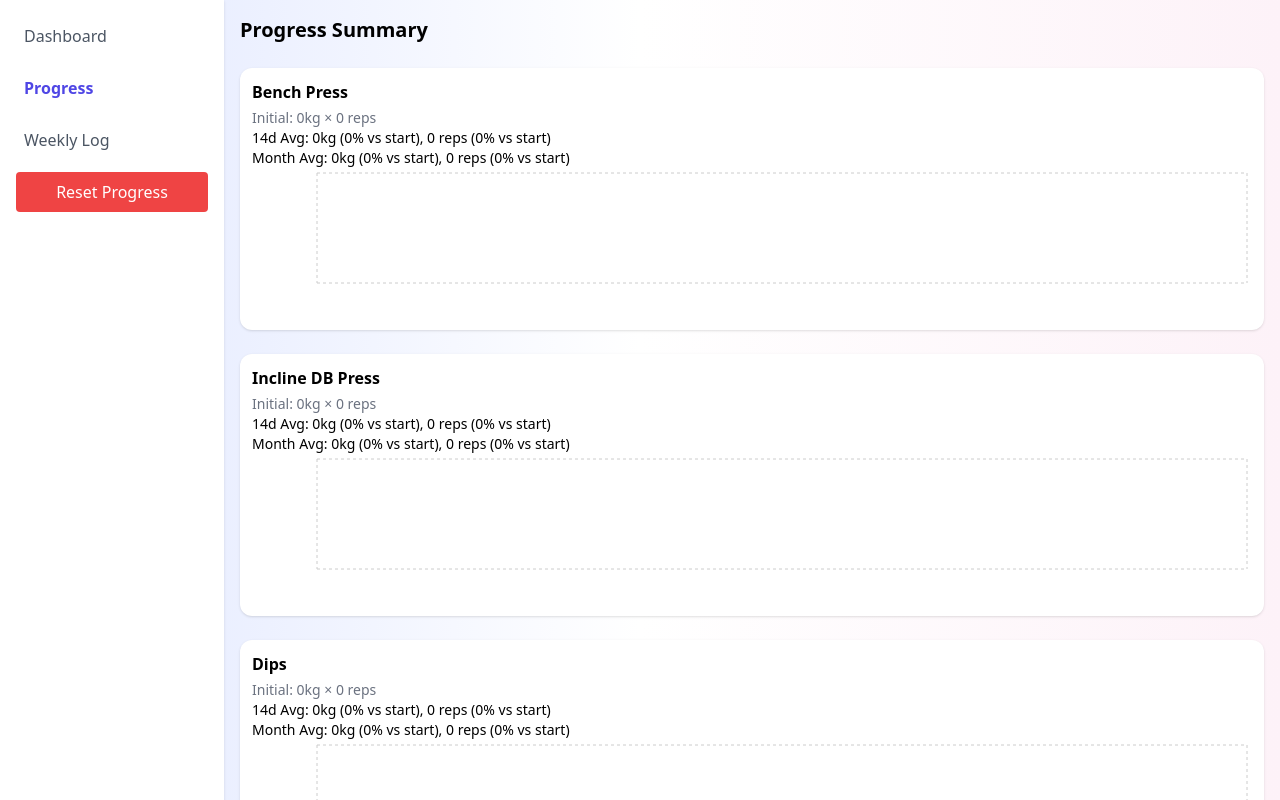
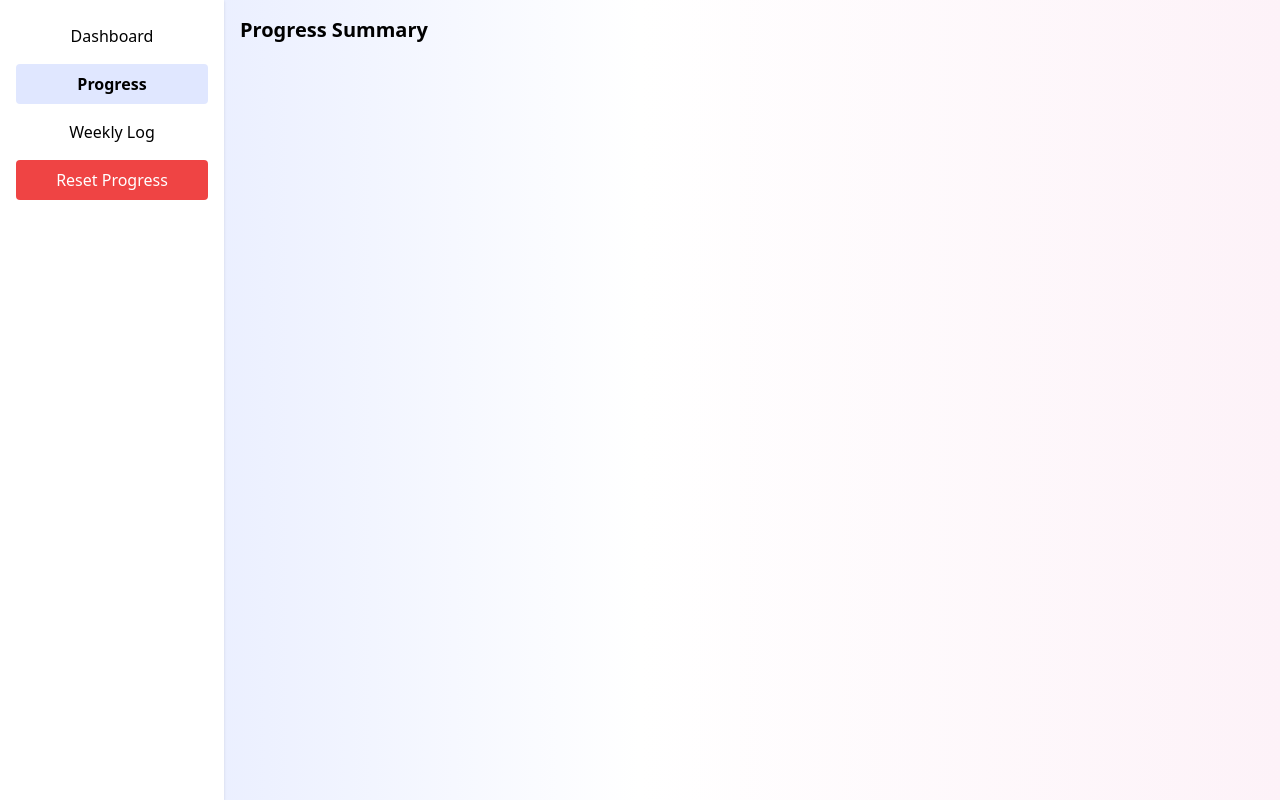
Before and after one commit to Ammar-Hus/gym-tracker1, a React (Create React App) app: page / in a window 1280 px wide. Both pictures are taken after a click on the button "Progress". Shown: the top 800 px of the page. Built offline with nearby package versions, Linux system fonts and the light colour scheme; the HTML template or start-up script is replaced by a standard one.

Commit message:
Update App.jsx

```diff
--- a/src/App.jsx
+++ b/src/App.jsx
@@ -13,8 +13,10 @@ const SPLIT = [
 ];
 
 const STORAGE_KEY = 'gympro_logs_v2';
+const STORAGE_FIRST = 'gympro_first_entry_day';
 
 function uid(){ return Math.random().toString(36).slice(2,9); }
+
 function groupByExercise(logs){
   const map = {};
   logs.forEach(l=>{
@@ -25,10 +27,8 @@ function groupByExercise(logs){
   return map;
 }
 
-export default function App() {
-  const [logs, setLogs] = useState(()=>{
-    try{ const raw = localStorage.getItem(STORAGE_KEY); return raw? JSON.parse(raw): []; }catch(e){return []}
-  });
+export default function App(){
+  const [logs, setLogs] = useState(()=>{ try{ return JSON.parse(localStorage.getItem(STORAGE_KEY)) || []; }catch(e){return []} });
   const [selectedDay, setSelectedDay] = useState(null);
   const [selectedExercise, setSelectedExercise] = useState(null);
   const [showPanel, setShowPanel] = useState(false);
@@ -38,13 +38,9 @@ export default function App() {
 
   useEffect(()=>{ localStorage.setItem(STORAGE_KEY, JSON.stringify(logs)); },[logs]);
 
-  const exerciseMap = useMemo(()=> groupByExercise(logs), [logs]);
-  const initialSplitState = useMemo(()=>{
-    try{
-      const raw = localStorage.getItem('gympro_initial_state');
-      return raw ? JSON.parse(raw) : {};
-    }catch(e){return {}}
-  },[]);
+  function resetProgress(){
+    if(window.confirm("Are you sure you want to reset all logs?")) setLogs([]);
+  }
 
   function openDay(day){ setSelectedDay(day); setSelectedExercise(null); setShowPanel(true); setSetsInput([{set:1,reps:8,weight:0}]); }
   function openExercise(ex){ setSelectedExercise(ex); setSetsInput([{set:1,reps:8,weight:0}]); }
@@ -58,75 +54,59 @@ export default function App() {
       id: uid(), date, day: selectedDay || format(parseISO(date),'EEEE'), exercise: selectedExercise,
       set: s.set, reps: Number(s.reps), weight: Number(s.weight)
     }));
-    setLogs(prev=>[...prev, ...newEntries].sort((a,b)=> a.date > b.date ? 1 : -1));
+
+    setLogs(prev=>{
+      const all = [...prev, ...newEntries].sort((a,b)=> a.date > b.date ? 1 : -1);
+
+      // Save first entry per day+exercise if not exists
+      const firstEntries = JSON.parse(localStorage.getItem(STORAGE_FIRST) || '{}');
+      const key = `${selectedDay}-${selectedExercise}`;
+      if(!firstEntries[key]){
+        firstEntries[key] = { weight: newEntries[0].weight, reps: newEntries[0].reps };
+        localStorage.setItem(STORAGE_FIRST, JSON.stringify(firstEntries));
+      }
+
+      return all;
+    });
+
     setSetsInput([{set:1,reps:8,weight:0}]);
     setSelectedExercise(null);
   }
 
-  function resetProgress() {
-    const initialState = {};
-    SPLIT.flatMap(d => d.exercises).forEach(ex => {
-      const logsForEx = (exerciseMap[ex] || []).sort((a,b)=>a.date > b.date?1:-1);
-      if(logsForEx.length){
-        const first = logsForEx[0];
-        initialState[ex] = { weight: first.weight, reps: first.reps };
-      } else {
-        initialState[ex] = { weight: 0, reps: 0 };
+  const exerciseMap = useMemo(()=> groupByExercise(logs), [logs]);
+
+  function getPercentageIncrease(day, exercise, weight, reps){
+    const firstEntries = JSON.parse(localStorage.getItem(STORAGE_FIRST) || '{}');
+    const key = `${day}-${exercise}`;
+    if(!firstEntries[key]) return { weightPct: 0, repsPct: 0 };
+    const w0 = firstEntries[key].weight;
+    const r0 = firstEntries[key].reps;
+    return {
+      weightPct: w0 ? Math.round(((weight - w0)/w0)*100*100)/100 : null,
+      repsPct: r0 ? Math.round(((reps - r0)/r0)*100*100)/100 : null
+    };
   }
-    });
-    localStorage.setItem('gympro_initial_state', JSON.stringify(initialState));
-    setLogs([]);
-  }
-
-  function averageInRange(ex, startDate){
-    const arr = (exerciseMap[ex]||[]).filter(r=> isAfter(parseISO(r.date), subDays(parseISO(startDate),1)) || r.date===startDate );
-    if(!arr.length) return {avgReps:0, avgWeight:0, count:0};
-    const reps = arr.reduce((s,r)=>s + r.reps,0)/arr.length;
-    const weight = arr.reduce((s,r)=>s + r.weight,0)/arr.length;
-    return {avgReps: Math.round(reps*100)/100, avgWeight: Math.round(weight*100)/100, count: arr.length};
-  }
-
-  const day14Start = format(subDays(new Date(),13),'yyyy-MM-dd');
-  const monthStart = format(startOfMonth(new Date()),'yyyy-MM-dd');
-
-  const progressSummary = useMemo(()=>{
-    const exs = Object.keys(exerciseMap).length ? Object.keys(exerciseMap) : SPLIT.flatMap(s=>s.exercises);
-    return exs.map(ex=>{
-      const first = initialSplitState[ex] || {weight:0,reps:0};
-      const avg14 = averageInRange(ex, day14Start);
-      const avgMonth = averageInRange(ex, monthStart);
-      const weightFirst = first.weight; const repsFirst = first.reps;
-      const weight14 = avg14.avgWeight; const reps14 = avg14.avgReps;
-      const weightMonth = avgMonth.avgWeight; const repsMonth = avgMonth.avgReps;
-      const pctIncreaseWeight14 = weightFirst? Math.round(((weight14 - weightFirst)/weightFirst)*100*100)/100 : null;
-      const pctIncreaseReps14 = repsFirst? Math.round(((reps14 - repsFirst)/repsFirst)*100*100)/100 : null;
-      const pctIncreaseWeightMonth = weightFirst? Math.round(((weightMonth - weightFirst)/weightFirst)*100*100)/100 : null;
-      const pctIncreaseRepsMonth = repsFirst? Math.round(((repsMonth - repsFirst)/repsFirst)*100*100)/100 : null;
-      return {
-        exercise: ex,
-        first: {weight: weightFirst, reps: repsFirst},
-        avg14: { ...avg14 }, pct14: { weight: pctIncreaseWeight14, reps: pctIncreaseReps14 },
-        avgMonth: { ...avgMonth }, pctMonth: { weight: pctIncreaseWeightMonth, reps: pctIncreaseRepsMonth }
-      };
-    });
-  }, [exerciseMap, initialSplitState]);
 
   function chartDataForExercise(ex){
     const arr = (exerciseMap[ex]||[]).map(r=>({ date: r.date, weight: r.weight, reps: r.reps }));
     const map = {};
-    arr.forEach(a=>{ if(!map[a.date]) map[a.date]={weightSum:0,repsSum:0,count:0}; map[a.date].weightSum += a.weight; map[a.date].repsSum += a.reps; map[a.date].count +=1; });
-    const out = Object.keys(map).sort().map(d=>({ date:d, weight: Math.round((map[d].weightSum/map[d].count)*100)/100, reps: Math.round((map[d].repsSum/map[d].count)*100)/100 }));
-    return out;
+    arr.forEach(a=>{
+      if(!map[a.date]) map[a.date]={weightSum:0,repsSum:0,count:0};
+      map[a.date].weightSum += a.weight; map[a.date].repsSum += a.reps; map[a.date].count +=1;
+    });
+    return Object.keys(map).sort().map(d=>({ date:d, weight: Math.round((map[d].weightSum/map[d].count)*100)/100, reps: Math.round((map[d].repsSum/map[d].count)*100)/100 }));
   }
 
+  const primary = 'bg-gradient-to-r from-indigo-100 via-white to-pink-50';
+
   return (
-    <div className="min-h-screen flex bg-gradient-to-r from-indigo-100 via-white to-pink-50">
-      {/* Left Menu */}
-      <div className="w-56 bg-white shadow p-4 flex flex-col space-y-3">
-        <button onClick={()=>setTab('dashboard')} className={`p-2 text-left ${tab==='dashboard'?'font-bold text-indigo-600':'text-gray-600'}`}>Dashboard</button>
-        <button onClick={()=>setTab('progress')} className={`p-2 text-left ${tab==='progress'?'font-bold text-indigo-600':'text-gray-600'}`}>Progress</button>
-        <button onClick={()=>setTab('weekly')} className={`p-2 text-left ${tab==='weekly'?'font-bold text-indigo-600':'text-gray-600'}`}>Weekly Log</button>
-        <button onClick={resetProgress} className="mt-2 p-2 bg-red-500 text-white rounded hover:bg-red-600">Reset Progress</button>
+    <div className={`min-h-screen ${primary} flex`}>
+      {/* Sidebar */}
+      <div className="w-56 bg-white shadow p-4 flex flex-col space-y-2">
+        <button onClick={()=>setTab('dashboard')} className={`p-2 rounded ${tab==='dashboard'?'bg-indigo-100 font-bold':''}`}>Dashboard</button>
+        <button onClick={()=>setTab('progress')} className={`p-2 rounded ${tab==='progress'?'bg-indigo-100 font-bold':''}`}>Progress</button>
+        <button onClick={()=>setTab('weekly')} className={`p-2 rounded ${tab==='weekly'?'bg-indigo-100 font-bold':''}`}>Weekly Log</button>
+        <button onClick={resetProgress} className="mt-4 p-2 bg-red-500 text-white rounded hover:bg-red-600">Reset Progress</button>
       </div>
 
       {/* Main Content */}
@@ -182,14 +162,17 @@ export default function App() {
         {tab==='progress' && (
           <div className="space-y-6">
             <div className="text-xl font-bold">Progress Summary</div>
-            {progressSummary.map(item=>(
-              <div key={item.exercise} className="p-3 rounded-xl bg-white shadow">
-                <div className="font-semibold mb-1">{item.exercise}</div>
-                <div className="text-sm text-gray-500">Initial: {item.first.weight}kg × {item.first.reps} reps</div>
-                <div className="text-sm">14d Avg: {item.avg14.avgWeight}kg ({item.pct14.weight||0}% vs start), {item.avg14.avgReps} reps ({item.pct14.reps||0}% vs start)</div>
-                <div className="text-sm">Month Avg: {item.avgMonth.avgWeight}kg ({item.pctMonth.weight||0}% vs start), {item.avgMonth.avgReps} reps ({item.pctMonth.reps||0}% vs start)</div>
+            {Object.keys(exerciseMap).map(ex=>{
+              const logsEx = exerciseMap[ex];
+              const last = logsEx[logsEx.length-1];
+              const pct = getPercentageIncrease(last.day, ex, last.weight, last.reps);
+              return (
+                <div key={ex} className="p-3 rounded-xl bg-white shadow">
+                  <div className="font-semibold mb-1">{ex}</div>
+                  <div className="text-sm text-gray-500">Latest: {last.weight}kg × {last.reps} reps</div>
+                  <div className="text-sm text-green-600">+{pct.weightPct}% Weight, +{pct.repsPct}% Reps vs first</div>
                   <ResponsiveContainer width="100%" height={150}>
-                  <LineChart data={chartDataForExercise(item.exercise)}>
+                    <LineChart data={chartDataForExercise(ex)}>
                       <CartesianGrid strokeDasharray="3 3" />
                       <XAxis dataKey="date" tickFormatter={d=>d.slice(5)} />
                       <YAxis />
@@ -199,7 +182,8 @@ export default function App() {
                     </LineChart>
                   </ResponsiveContainer>
                 </div>
-            ))}
+              );
+            })}
           </div>
         )}
 
@@ -214,7 +198,10 @@ export default function App() {
                   const logsEx = exerciseMap[ex]?.filter(l => l.day===d.day) || [];
                   return (
                     <div key={ex} className="text-sm">
-                      <strong>{ex}:</strong> {logsEx.map(l=>`${l.reps} reps × ${l.weight}kg`).join(', ') || 'No entry'}
+                      <strong>{ex}:</strong> {logsEx.map(l=>{
+                        const pct = getPercentageIncrease(d.day, ex, l.weight, l.reps);
+                        return `${l.reps} reps × ${l.weight}kg (+${pct.weightPct}%, +${pct.repsPct}%)`;
+                      }).join(', ') || 'No entry'}
                     </div>
                   );
                 })}
```
Lines whose indentation alone changed are shown as unchanged.
